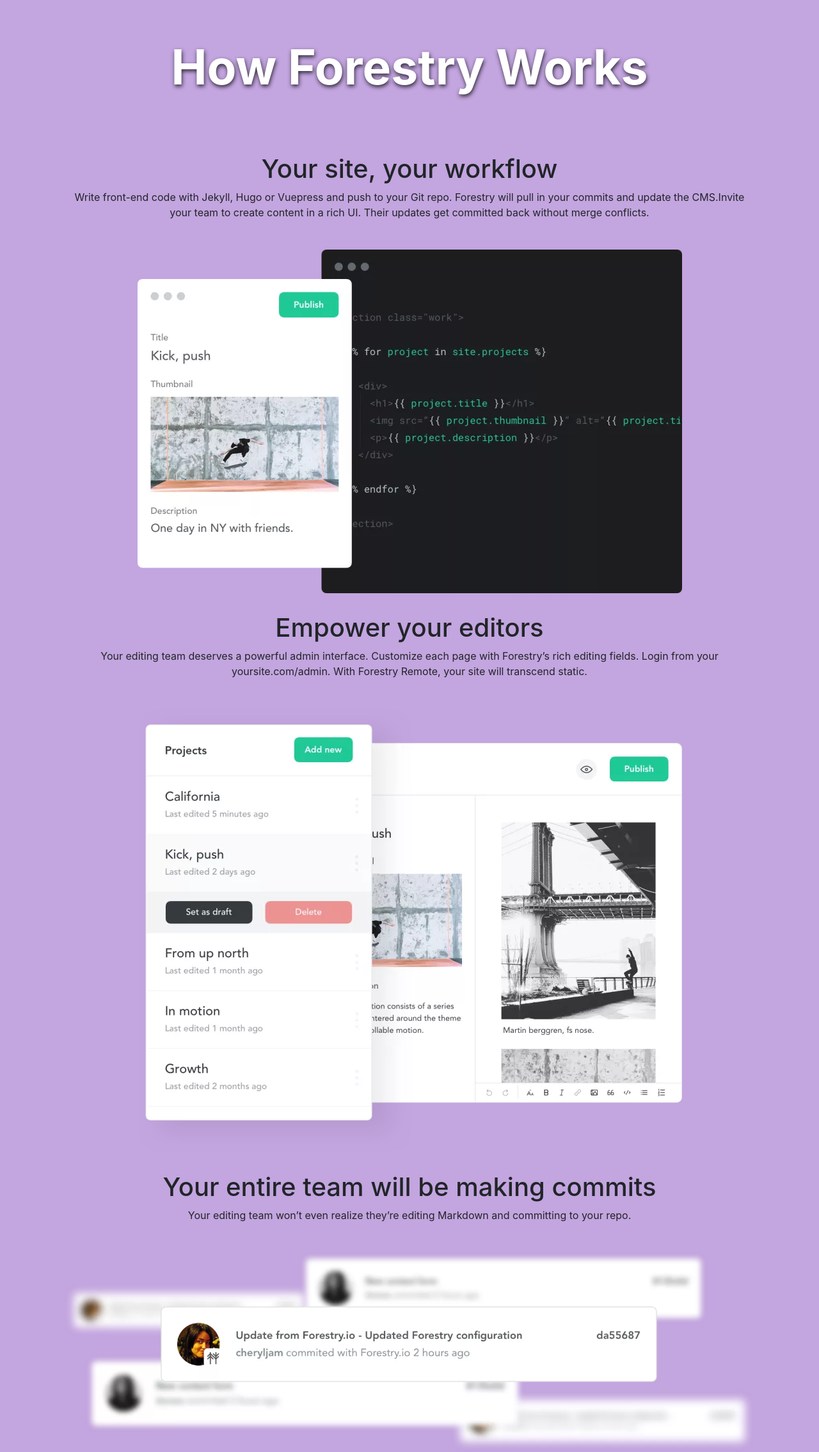
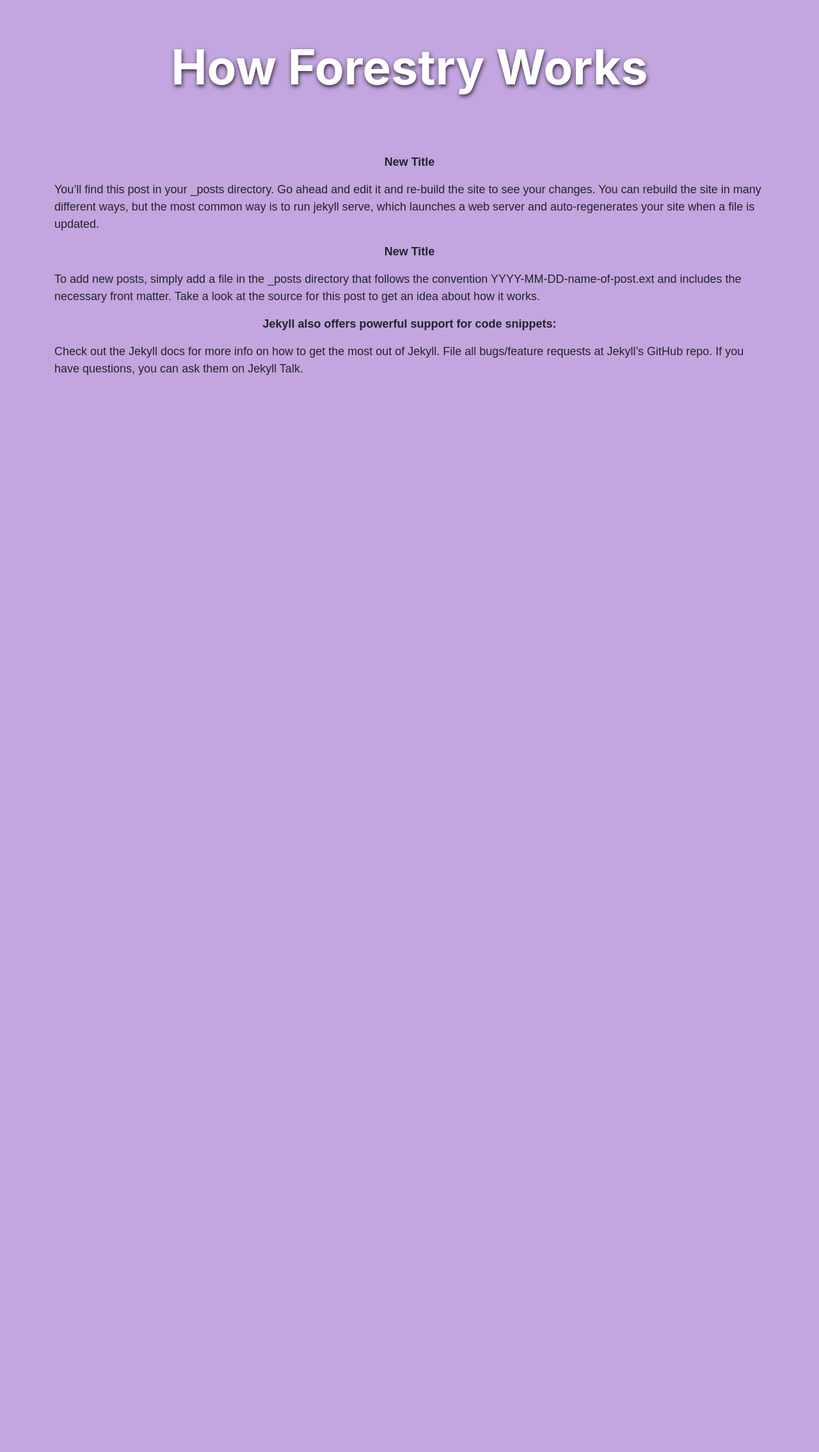
Before and after one commit to DjordjevicLuka/DigCtrl, a Jekyll site: the page built from _posts/2018-09-10-how-forestry-works.markdown, in a window 1280 px wide. Shown: the whole page at 64% size. Built offline with Jekyll 4.4.1, drawn with Linux system fonts in a browser that asks for light colours; after the commit the page ends 960 px from its top, so only the background shows below that.

Commit message:
template fix

```diff
--- a/_layouts/post.html
+++ b/_layouts/post.html
@@ -59,7 +59,7 @@
             <h1>{{page.title}}</h1>
         </div>
         <div class="">
-            <div class="slide center-text col">
+            <!-- <div class="slide center-text col">
                 <h1>{{page.firstTitle}}</h1>
                 <p>{{page.firstParagraph}}</p>
             </div>
@@ -79,7 +79,10 @@
             </div>
             <div class="slide img-slide col">
                 <img class="img-fluid" src="{{page.thirdImage}}">
-            </div>
+            </div> -->
+            <article class="slide center-text">
+                {{content}}
+            </article>
         </div>
     </div>
 </body>
--- a/_posts/2018-09-10-how-forestry-works.markdown
+++ b/_posts/2018-09-10-how-forestry-works.markdown
@@ -14,3 +14,15 @@
 secondImage: ../../../../assets/img/editor-illustration-02.webp
 thirdImage: ../../../../assets/img/commits-illustration.webp
 ---
+
+**New Title**
+
+You’ll find this post in your _posts directory. Go ahead and edit it and re-build the site to see your changes. You can rebuild the site in many different ways, but the most common way is to run jekyll serve, which launches a web server and auto-regenerates your site when a file is updated.
+
+**New Title**
+
+To add new posts, simply add a file in the _posts directory that follows the convention YYYY-MM-DD-name-of-post.ext and includes the necessary front matter. Take a look at the source for this post to get an idea about how it works.
+
+**Jekyll also offers powerful support for code snippets:**
+
+Check out the Jekyll docs for more info on how to get the most out of Jekyll. File all bugs/feature requests at Jekyll’s GitHub repo. If you have questions, you can ask them on Jekyll Talk.
--- a/css/post.css
+++ b/css/post.css
@@ -273,9 +273,11 @@
 
     .center-text{
         align-self: center;
-        text-align: center;
         align-content: center;
         align-items: center;
+        font-size: 18px;
+        font-family: Arial, Helvetica, sans-serif;
+
     }
 
     .center-text h1, .center-text p{
```
